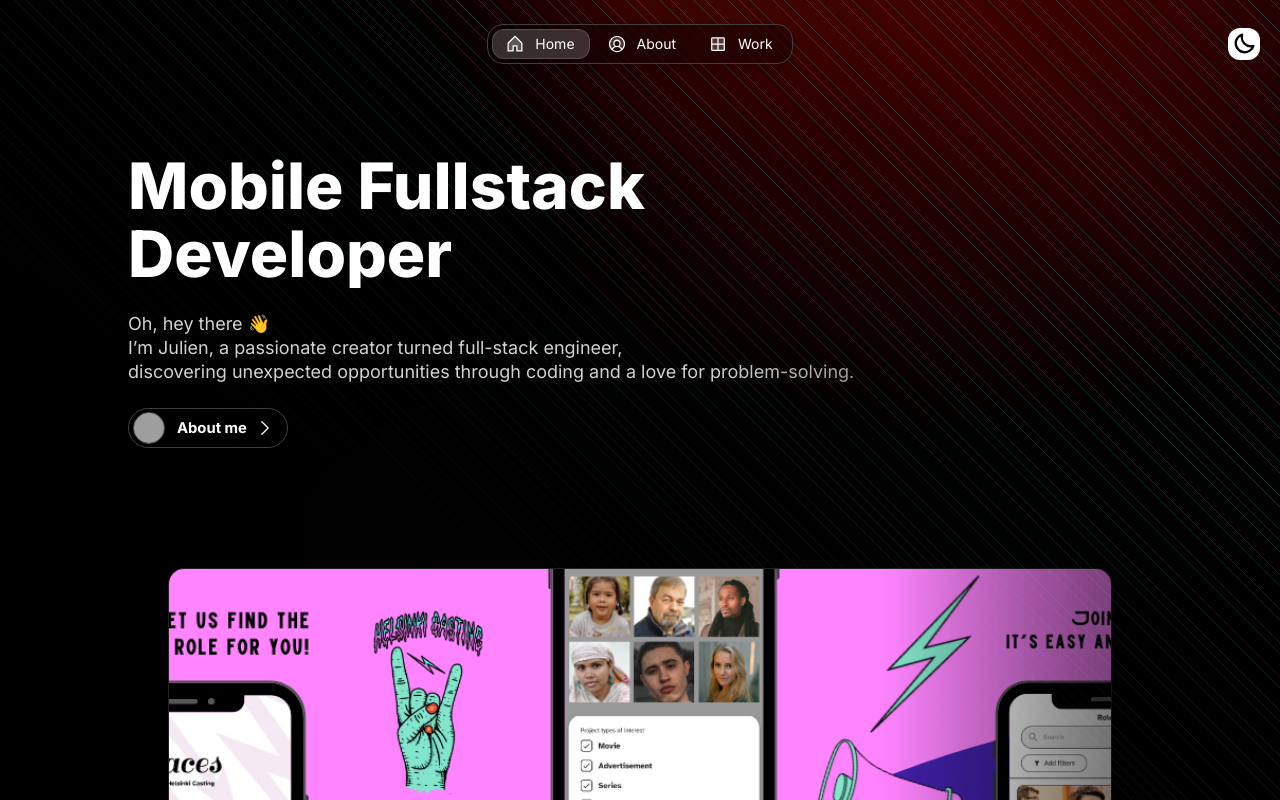
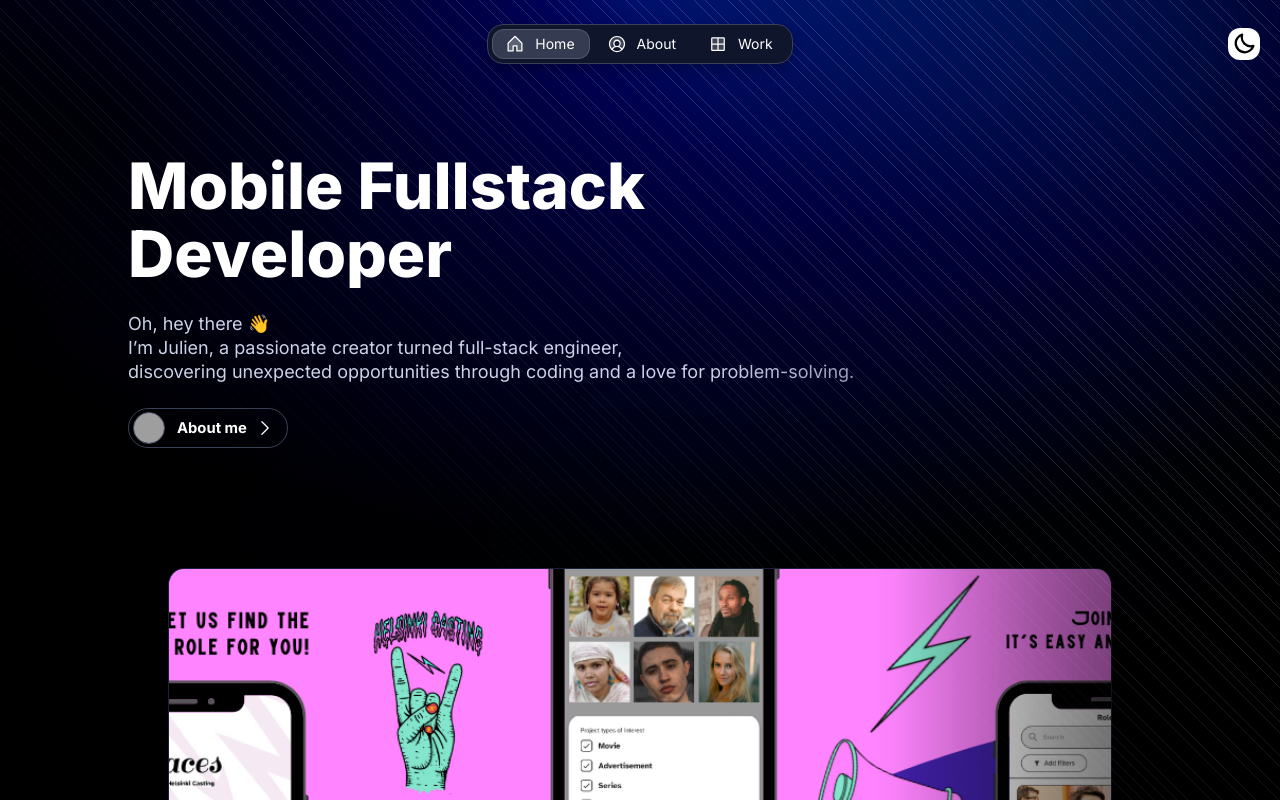
Before and after one commit to JulienTexier/portfolio, a Next.js app: page / in a window 1280 px wide. Shown: the top 800 px of the page. Built offline with nearby package versions, Linux system fonts and the light colour scheme; grey boxes are pictures that could not be loaded.

Commit message:
Updated theme

```diff
--- a/src/app/resources/config.js
+++ b/src/app/resources/config.js
@@ -23,13 +23,13 @@ const effects = {
 
 const style = {
   theme: 'dark', // dark | light
-  neutral: 'gray', // sand | gray | slate
-  brand: 'aqua', // blue | indigo | violet | magenta | pink | red | orange | yellow | moss | green | emerald | aqua | cyan
-  accent: 'yellow', // blue | indigo | violet | magenta | pink | red | orange | yellow | moss | green | emerald | aqua | cyan
+  brand: 'blue', // blue | indigo | violet | magenta | pink | red | orange | yellow | moss | green | emerald | aqua | cyan
+  accent: 'cyan', // blue | indigo | violet | magenta | pink | red | orange | yellow | moss | green | emerald | aqua | cyan
+  neutral: 'slate', // sand | gray | slate
+  border: 'playful', // rounded | playful | conservative
   solid: 'contrast', // color | contrast
   solidStyle: 'flat', // flat | plastic
-  border: 'playful', // rounded | playful | conservative
-  surface: 'translucent', // filled | translucent
+  surface: 'filled', // filled | translucent
   transition: 'all', // all | micro | macro
 };
 
```
